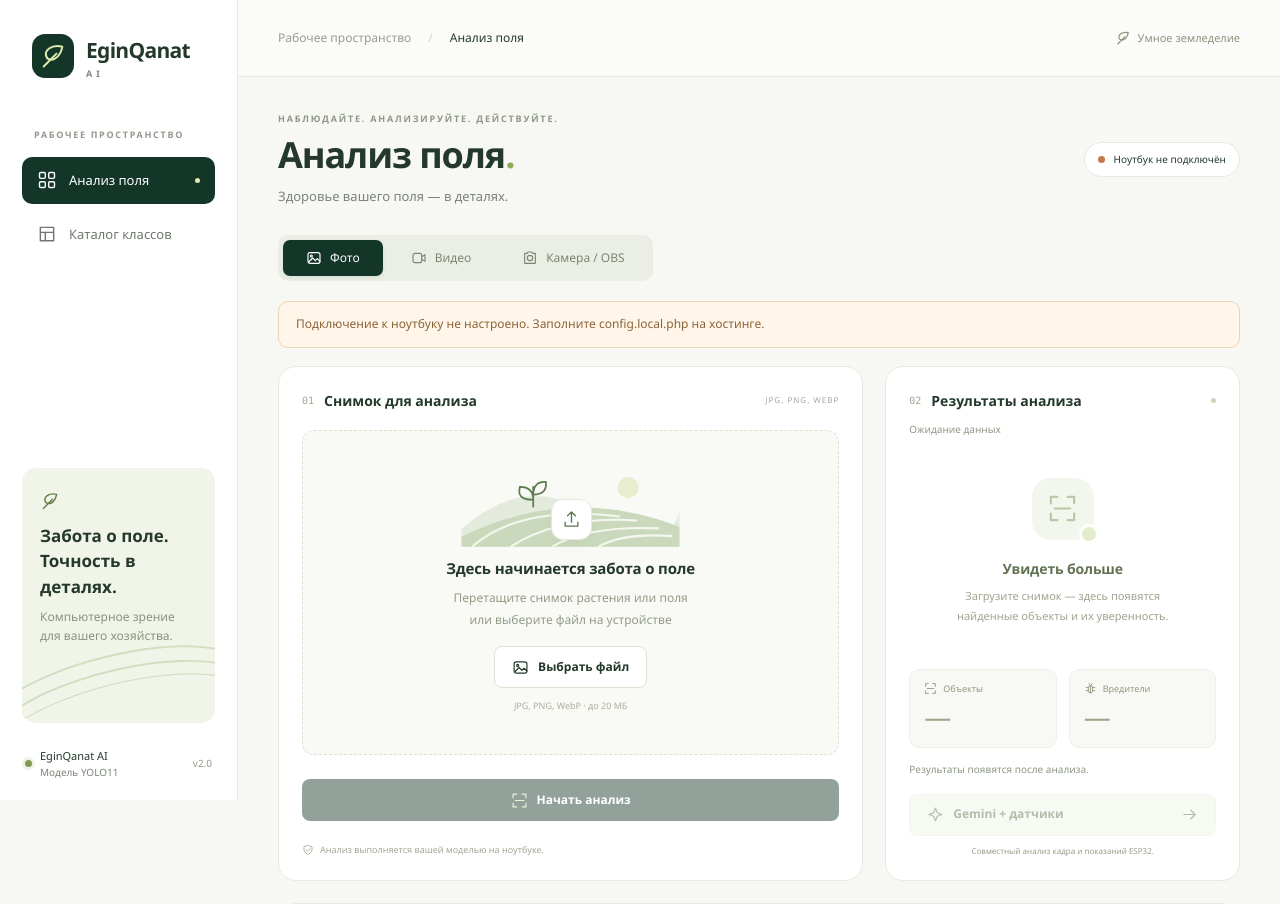
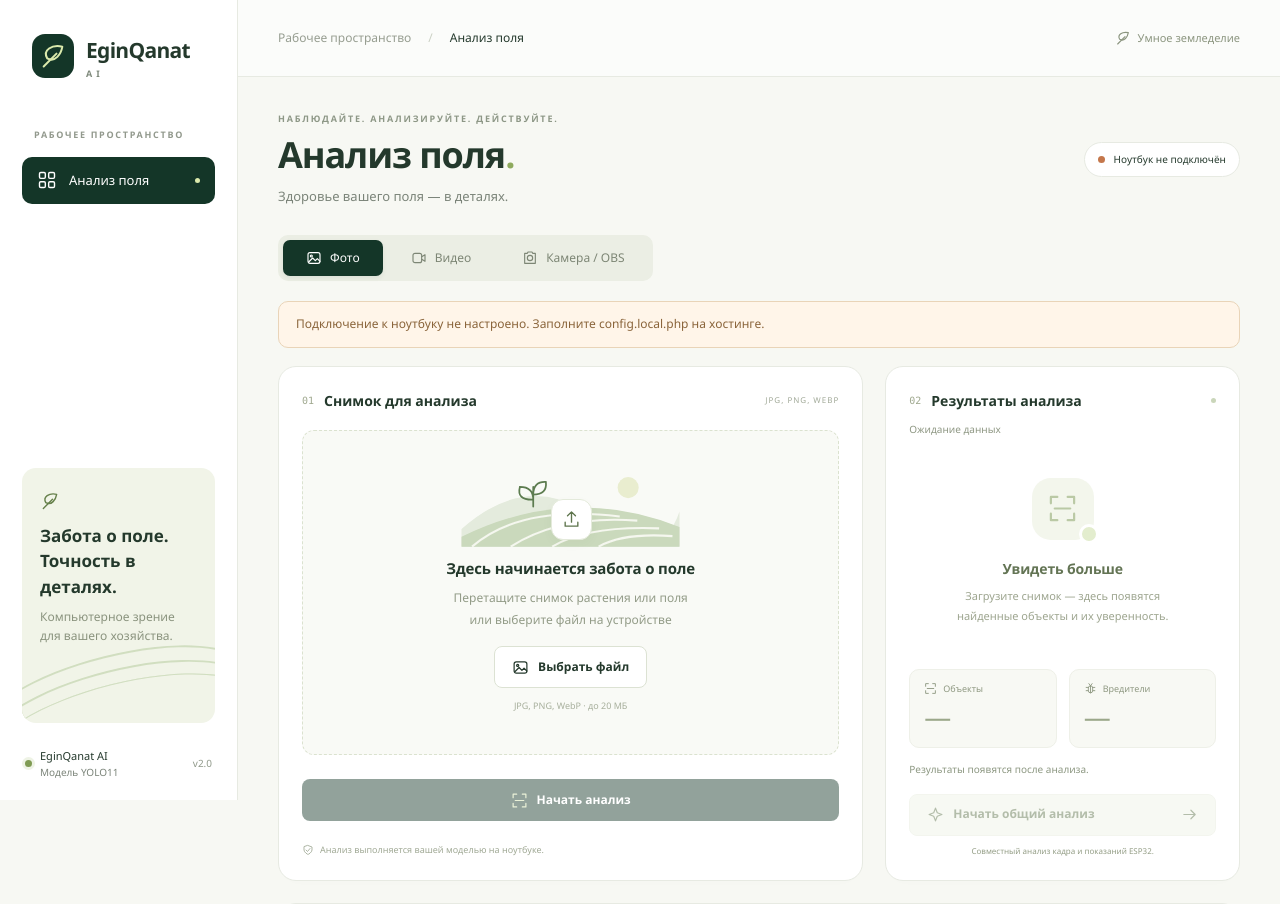
Before and after one commit to Program451/agro-ai, a PHP site: page / in a window 1280 px wide. Shown: the top 904 px of the page. Run offline with PHP 8.4, Linux system fonts and the light colour scheme.

Commit message:
Remove class catalog and rename combined analysis action

```diff
--- a/CHECKS.txt
+++ b/CHECKS.txt
@@ -12,7 +12,7 @@ EginQanat AI — история проверок
 - 13 тестов JavaScript прошли: камеры, единая кнопка Gemini и остановка наблюдения.
 - PHP-тест чтения CSV и синтаксическая проверка всех PHP-файлов прошли.
 - В автоматических тестах Gemini подменяется; реальные запросы не отправляются.
-- В текущем интерфейсе одна кнопка «Gemini + датчики»; поля культуры, участка
+- В текущем интерфейсе одна кнопка «Начать общий анализ»; поля культуры, участка
   и ID убраны. Датчик выбирается автоматически — последнее устройство.
 - Добавлены исходники существующего приёмника и страницы метеостанции.
 
--- a/GEMINI.txt
+++ b/GEMINI.txt
@@ -6,7 +6,7 @@ EginQanat AI — Gemini, OBS и ESP32
 2. В OBS выберите сцену телефона, дрона или камеры и включите виртуальную камеру.
 3. На сайте выберите «Камера / OBS», затем «Подключить OBS».
 4. Датчик выбирается автоматически: последнее устройство, приславшее данные.
-5. Нажмите «Gemini + датчики». Для камеры запускается AI-наблюдение,
+5. Нажмите «Начать общий анализ». Для камеры запускается AI-наблюдение,
    для фото/файла — один запрос. Gemini получает кадр и данные датчиков.
    Локальная разметка моделью YOLO включается кнопкой «Начать анализ».
 
@@ -36,7 +36,7 @@ AI-запрос. Сеанс ограничен 30 минутами. Нажати
 и использованными показаниями; сайт показывает последние 50. Можно открыть
 кадр и скачать выбранный отчёт в JSON.
 Это запись отдельных наблюдений. Полную видеозапись включайте отдельно в OBS.
-Для фото и загруженной видеозаписи кнопка «Gemini + датчики» анализирует
+Для фото и загруженной видеозаписи кнопка «Начать общий анализ» анализирует
 фото или кадр на текущей позиции проигрывателя исходного файла. Текущая
 телеметрия не выдаётся за показания на момент съёмки старой записи.
 
--- a/HOSTING-CONNECTION.txt
+++ b/HOSTING-CONNECTION.txt
@@ -23,7 +23,7 @@ EginQanat AI: САЙТ НА ХОСТИНГЕ, ИИ НА НОУТБУКЕ
 
 4. Обновите сайт. Индикатор должен показать, что модель подключена.
    Для камеры выберите OBS Virtual Camera и включите её в OBS Studio.
-   Gemini запускается кнопкой «Gemini + датчики» на сайте.
+   Gemini запускается кнопкой «Начать общий анализ» на сайте.
 
 Пока нужен анализ, оставляйте ноутбук включённым, подключённым к Интернету,
 и не закрывайте окно запуска. Ctrl+C останавливает туннель и запущенный
--- a/frontend/assets/app.js
+++ b/frontend/assets/app.js
@@ -148,14 +148,9 @@ document.querySelectorAll('[data-mode]').forEach(tab => {
     $('tab-' + mode).focus();
   });
 });
-document.querySelectorAll('[data-page]').forEach(button => button.addEventListener('click', () => {
-  const page = button.dataset.page;
-  if (page !== 'analysis') { revision++; controller?.abort(); busy = false; stopLive(); $('processing').hidden = true; updateButton(); }
-  ['analysis', 'catalog'].forEach(name => $('page-' + name).hidden = name !== page);
-  document.querySelectorAll('.nav-link').forEach(item => item.classList.toggle('active', item.dataset.page === page));
-  $('breadcrumb-current').textContent = { analysis: 'Анализ поля', catalog: 'Каталог классов' }[page];
+$('show-analysis').addEventListener('click', () => {
   window.scrollTo({ top: 0, behavior: 'instant' });
-}));
+});
 $('choose-file').addEventListener('click', () => $('file-input').click());
 $('file-input').addEventListener('change', event => handleFile(event.target.files[0]));
 $('video-preview').addEventListener('error', () => {
@@ -478,22 +473,12 @@ async function checkHealth() {
     $('advice-note').textContent = adviceAvailable ? 'По запросу кадр и показания отправляются в Gemini.' : 'Для рекомендаций задайте GEMINI_API_KEY в .env на ноутбуке.';
     if (!classes.length) {
       classes = (await api('/classes')).classes;
-      $('class-catalog').replaceChildren();
-      classes.forEach(item => {
-        const card = document.createElement('article'), name = document.createElement('strong');
-        const english = document.createElement('p'), group = document.createElement('small');
-        card.className = 'class-item';
-        name.textContent = item.name_ru; english.textContent = item.name;
-        group.textContent = item.is_field ? 'Состояние поля' : 'Вредитель';
-        card.append(name, english, group); $('class-catalog').append(card);
-      });
     }
   } catch (error) {
     ready = false;
     $('connection').className = 'status offline';
     $('connection-label').textContent = 'Ноутбук не подключён';
     message(error.message);
-    if (!classes.length) $('class-catalog').textContent = 'Включите бэкенд на ноутбуке и нажмите индикатор подключения, чтобы загрузить каталог.';
   }
   updateButton();
 }
--- a/frontend/assets/insights.js
+++ b/frontend/assets/insights.js
@@ -25,8 +25,8 @@
     $('ai-provider').textContent = !ready ? 'Нет связи с ноутбуком' : adviceAvailable ? 'Gemini настроен' : 'Нужен ключ Gemini';
     $('ai-provider').className = 'sensor-state ' + (ready && adviceAvailable ? 'online' : 'offline');
     $('ai-hint').textContent = watch.running ? 'Наблюдаем: следующий кадр через 30 секунд после ответа. Сеанс до 30 минут.' :
-      mode === 'camera' ? (live ? 'Камера подключена. Нажмите «Gemini + датчики», чтобы начать наблюдение.' :
-        'Подключите камеру / OBS, затем нажмите «Gemini + датчики».') :
+      mode === 'camera' ? (live ? 'Камера подключена. Нажмите «Начать общий анализ», чтобы начать наблюдение.' :
+        'Подключите камеру / OBS, затем нажмите «Начать общий анализ».') :
       'Для файла анализируется выбранный кадр. Время съёмки неизвестно; датчики показывают текущую обстановку.';
   }
   function cancel(message) {
@@ -194,7 +194,7 @@
     setTimeout(() => URL.revokeObjectURL(url), 1000);
   });
   document.addEventListener('visibilitychange', () => {
-    if (document.hidden && (watch.running || active)) cancel('Вкладка скрыта — AI-наблюдение остановлено. Для продолжения нажмите «Gemini + датчики».');
+    if (document.hidden && (watch.running || active)) cancel('Вкладка скрыта — AI-наблюдение остановлено. Для продолжения нажмите «Начать общий анализ».');
   });
   window.addEventListener('beforeunload', () => cancel());
   window.agroInsights = { update, cancel };
--- a/frontend/index.php
+++ b/frontend/index.php
@@ -8,8 +8,6 @@ function icon(string $name, string $class = ''): string {
     $paths = [
         'leaf' => '<path d="M20 4c-9-2-17 3-13 10 7 4 12-4 13-10Z"/><path d="m4 21 11-11"/>',
         'grid' => '<rect x="3" y="3" width="7" height="7" rx="1.5"/><rect x="14" y="3" width="7" height="7" rx="1.5"/><rect x="3" y="14" width="7" height="7" rx="1.5"/><rect x="14" y="14" width="7" height="7" rx="1.5"/>',
-        'catalog' => '<path d="M4 4h16v16H4zM4 10h16M10 10v10"/>',
-        'help' => '<circle cx="12" cy="12" r="9"/><path d="M9 9a3 3 0 1 1 5 2c-2 1-2 1-2 3m0 3h.01"/>',
         'photo' => '<rect x="3" y="4" width="18" height="16" rx="3"/><circle cx="8" cy="9" r="1.5"/><path d="m4 18 6-6 4 4 3-3 4 4"/>',
         'video' => '<rect x="3" y="5" width="13" height="14" rx="3"/><path d="m16 10 5-3v10l-5-3"/>',
         'camera' => '<path d="M8 5 9 3h6l1 2h4v15H4V5z"/><circle cx="12" cy="12" r="4"/>',
@@ -68,9 +66,9 @@ $data = getLatestData($file);
   <link rel="stylesheet" href="assets/app.css?v=8">
   <link rel="stylesheet" href="assets/insights.css?v=3">
   <script src="assets/camera.js?v=1" defer></script>
-  <script src="assets/app.js?v=9" defer></script>
+  <script src="assets/app.js?v=10" defer></script>
   <script src="assets/watch.js?v=1" defer></script>
-  <script src="assets/insights.js?v=3" defer></script>
+  <script src="assets/insights.js?v=4" defer></script>
 </head>
 <body>
 <a class="skip" href="#main">Перейти к анализу</a>
@@ -78,8 +76,7 @@ $data = getLatestData($file);
   <a class="brand" href="./"><span class="brand-icon"><?= icon('leaf') ?></span><span>EginQanat <small>AI</small></span></a>
   <div class="nav-caption">РАБОЧЕЕ ПРОСТРАНСТВО</div>
   <nav aria-label="Главная навигация">
-    <button class="nav-link active" data-page="analysis"><?= icon('grid') ?>Анализ поля<span class="nav-dot"></span></button>
-    <button class="nav-link" data-page="catalog"><?= icon('catalog') ?>Каталог классов</button>
+    <button class="nav-link active" id="show-analysis" aria-current="page"><?= icon('grid') ?>Анализ поля<span class="nav-dot"></span></button>
   </nav>
   <div class="sidebar-note"><div class="mini-leaf"><?= icon('leaf') ?></div><strong>Забота о поле.<br>Точность в деталях.</strong><p>Компьютерное зрение<br>для вашего хозяйства.</p><div class="field-lines"></div></div>
   <div class="sidebar-footer"><span class="connection-dot"></span><span>EginQanat AI <small>Модель YOLO11</small></span><span class="version">v2.0</span></div>
@@ -147,7 +144,7 @@ $data = getLatestData($file);
           <p class="result-note" id="result-note">Результаты появятся после анализа.</p>
           <div id="timeline" class="timeline" hidden aria-label="Число обнаружений по времени"></div>
           <div class="downloads" id="downloads" hidden><a id="download-media" class="text-button" download><?= icon('download') ?>Результат</a><button id="download-json" class="text-button">Отчёт JSON</button></div>
-          <button class="button advice-button" id="advice" disabled><?= icon('spark') ?>Gemini + датчики<?= icon('arrow') ?></button>
+          <button class="button advice-button" id="advice" disabled><?= icon('spark') ?>Начать общий анализ<?= icon('arrow') ?></button>
           <p class="small-note advice-note" id="advice-note">Совместный анализ кадра и показаний ESP32.</p>
           <div id="advice-text" class="advice-text" hidden></div>
         </section>
@@ -196,7 +193,6 @@ $sensorValues = [
         <div class="sensor-footer"><span id="sensor-updated">Ожидаем первое показание от ESP32</span><span>Дождь: сырые значения, без калибровки</span></div>
       </section>
     </section>
-    <section id="page-catalog" hidden><div class="eyebrow">ВАША МОДЕЛЬ</div><h1>Каталог классов<span class="title-dot">.</span></h1><p class="section-intro">17 категорий вредителей и 5 состояний поля из исходной модели.</p><div id="class-catalog" class="class-grid"></div></section>
     <footer><span>EginQanat AI <span class="footer-dot">·</span> Технологии на стороне вашего поля</span></footer>
   </main>
 </div>
```
Also changed, not shown: tests/test_insight_controls.cjs (+1 -1 lines), README.md.
